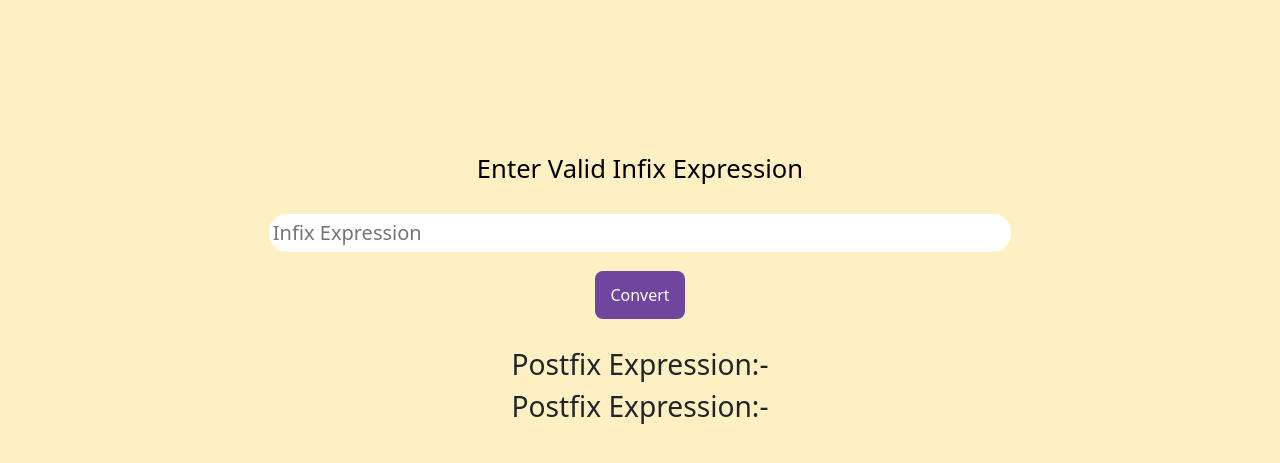
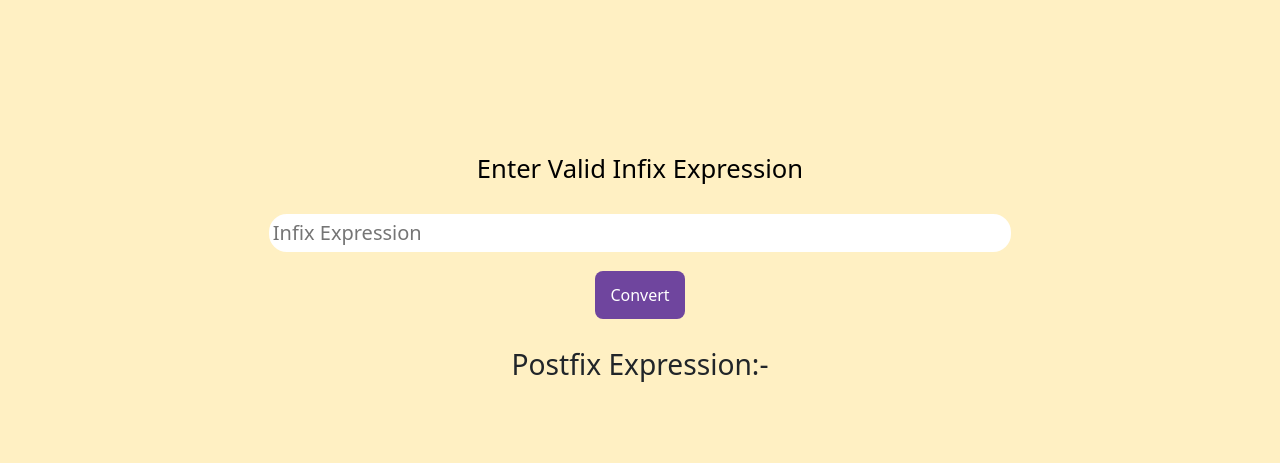
Before and after one commit to shivammahajancse/Infix-to-postfix-and-prefix-converter-using-JavaScript, a plain HTML site: page index.html in a window 1280 px wide. Shown: the part 63-526 px from the top of the page. Drawn offline with nearby package versions, Linux system fonts and the light colour scheme.

Commit message:
index file modified

```diff
--- a/index.html
+++ b/index.html
@@ -32,11 +32,6 @@
         <span id="text" style="color: black; font-weight: 600;" ></span>
     </span>
   </div>
-  <div class="output">
-    <span style="font-size:1.4vw;  font-size: 2.2vw;">
-        Postfix Expression:-
-        <span id="text" style="color: black; font-weight: 600;" ></span>
-    </span>
-  </div>
+
 </body>
 </html>
```
